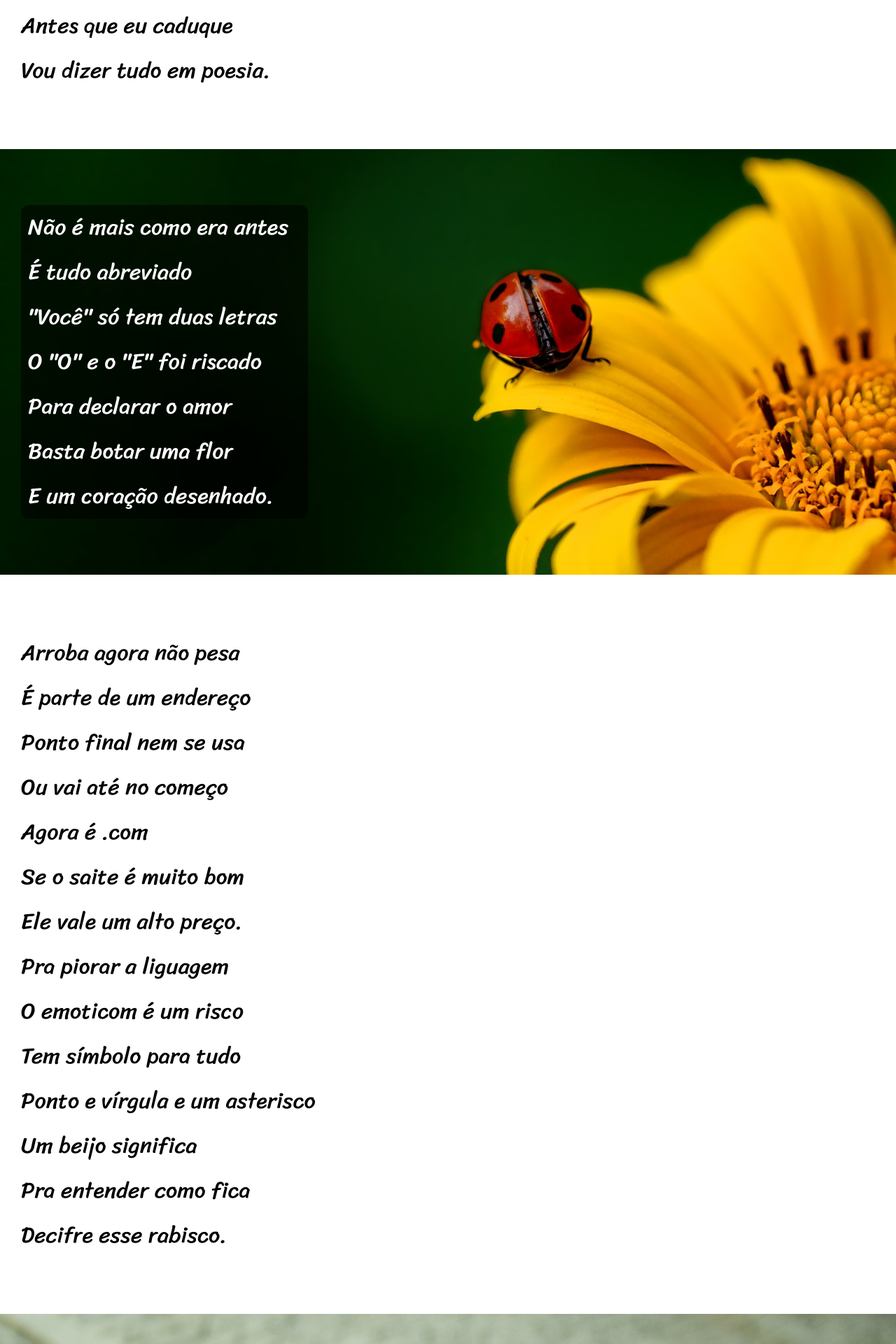
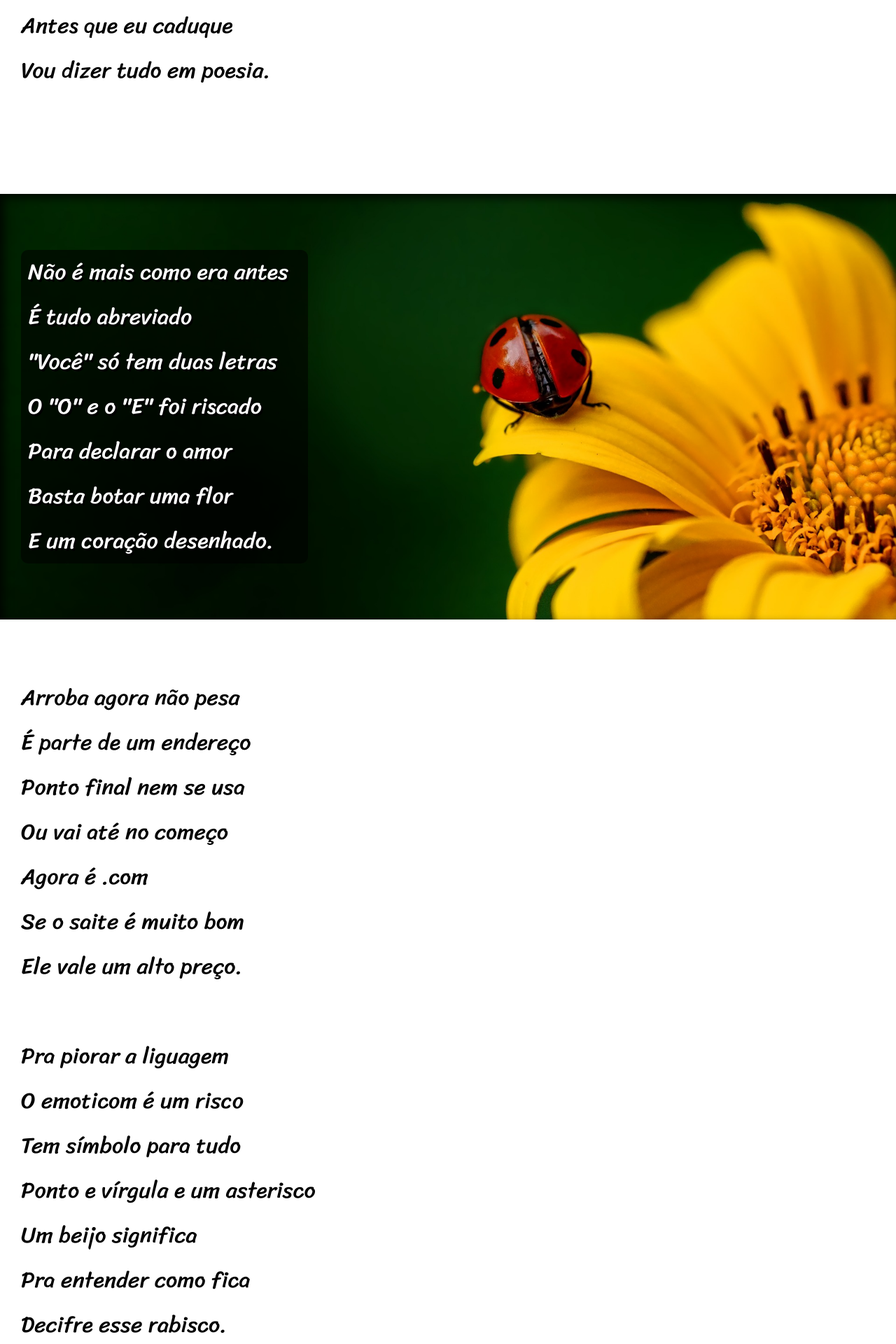
Before and after one commit to PedroVerissimoStumb/HTML5_e_CSS3, a PHP site: page / in a window 1280 px wide. Shown: the part 662-2582 px from the top of the page at 70% size. Run offline with PHP 8.4, Linux system fonts and the light colour scheme.

Commit message:
Updade style.css

```diff
--- a/3de5/desafios/desafio1/estilo/style.css
+++ b/3de5/desafios/desafio1/estilo/style.css
@@ -80,6 +80,7 @@ section
     padding-left: 30px;
     font-family: var(--font3);
     font-size: 2.5vw;
+
 }
 
 section.normal
@@ -88,22 +89,33 @@ section.normal
     color: black;
 }
 
+section.normal > p
+{
+    padding-bottom: 2em;
+}
+
+section.imagem
+{
+    box-shadow: inset 6px 6px 13px 0px rgba(0, 0, 0, 0.76);
+}
+
 section.imagem > p
 {
     width: 400px;
     background-color: rgba(0, 0, 0, 0.562);
     border-radius: 10px;
     padding-left: 10px;
+    text-shadow: 2.5px 2.5px 0px black;
 }
 
 section.imagem#img1
 {
-    background: black url('../imagens/background001.jpg') right center no-repeat fixed;
+    background: black url('../imagens/background001.jpg') center center no-repeat fixed;
     background-size: cover;
 }
 
 section.imagem#img2
 {
-    background: black url('../imagens/background002.jpg') right center no-repeat fixed;
+    background: black url('../imagens/background002.jpg') center center no-repeat fixed;
     background-size: cover;
 }
```
